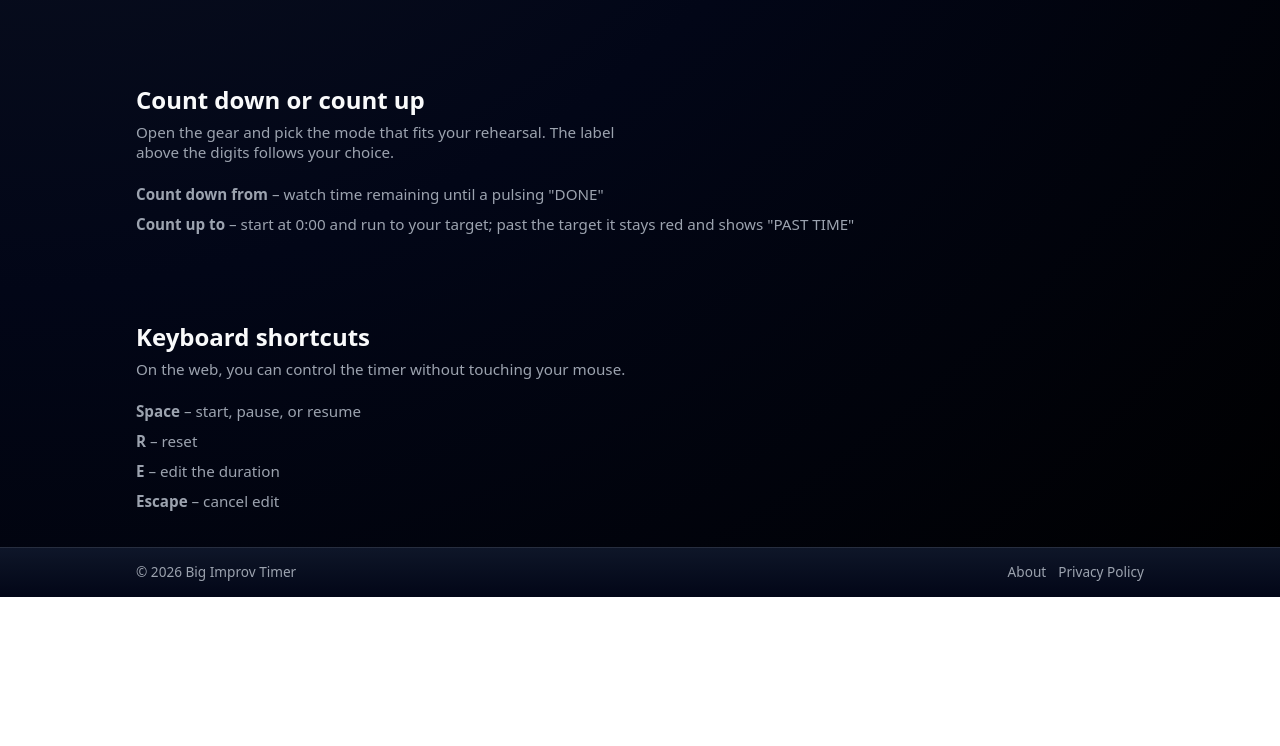
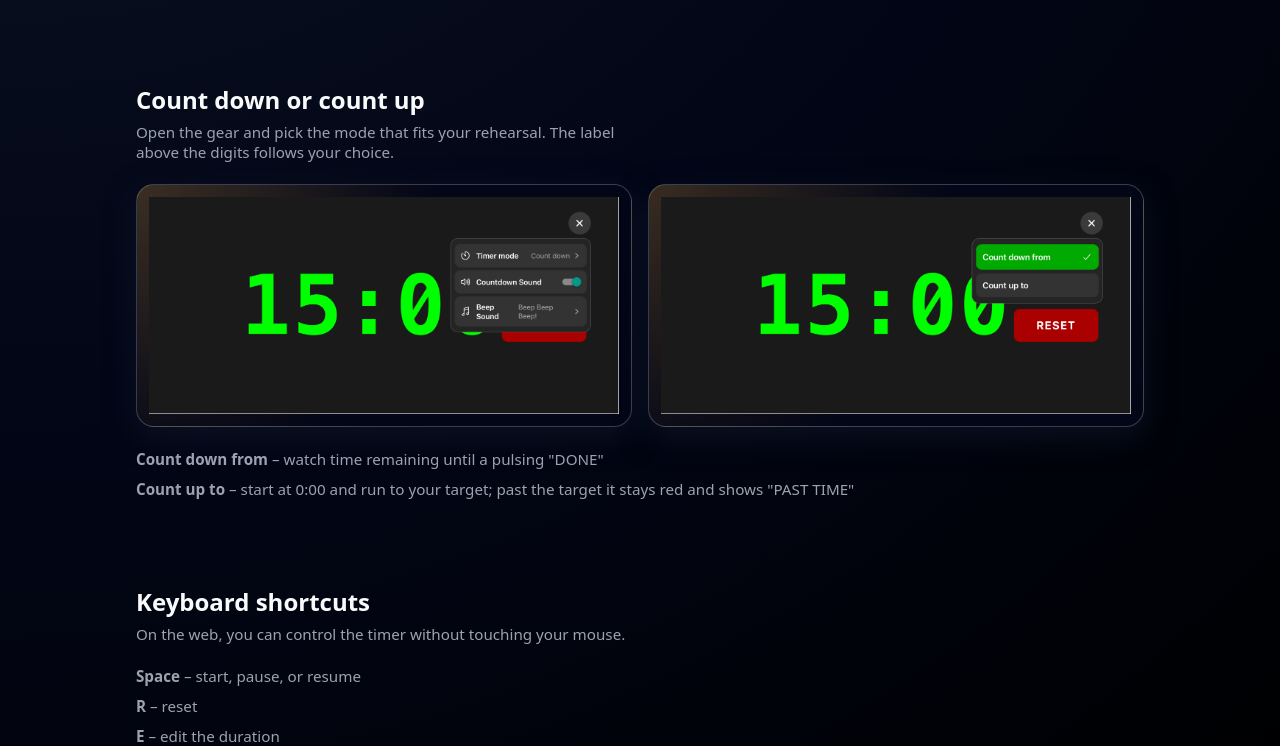
Before and after one commit to schisa/big-improv-timer-site, a plain HTML site: page index.html in a window 1280 px wide. Shown: the part 720-1466 px from the top of the page. Before the commit the page ends 1317 px from the top, so only its background shows below. Drawn offline with Linux system fonts and the light colour scheme.

Commit message:
feat: add hero, settings, and count-up screenshots to homepage
Co-authored-by: Cursor <cursoragent@cursor.com>

```diff
--- a/index.html
+++ b/index.html
@@ -16,7 +16,7 @@
   <link rel="manifest" href="/favicon/site.webmanifest" />
   <meta property="og:title" content="Big Improv Timer" />
   <meta property="og:description" content="A full-screen rehearsal timer built for improv teams. Count up or down, and see your time from across the room." />
-  <meta property="og:image" content="https://bigimprovtimer.xyz/assets/green.PNG" />
+  <meta property="og:image" content="https://bigimprovtimer.xyz/assets/hero.PNG" />
   <meta property="og:url" content="https://bigimprovtimer.xyz/" />
   <meta property="og:type" content="website" />
   <meta name="twitter:card" content="summary_large_image" />
@@ -62,7 +62,7 @@
         <div class="hero-visual">
           <div class="screenshot-frame">
             <img
-              src="assets/green.PNG"
+              src="assets/hero.PNG"
               alt="Big Improv Timer timer view with green background"
             />
           </div>
@@ -105,6 +105,20 @@
           Open the gear and pick the mode that fits your rehearsal. The label above the digits
           follows your choice.
         </p>
+        <div class="feature-shots">
+          <div class="screenshot-frame">
+            <img
+              src="assets/settings.PNG"
+              alt="Big Improv Timer settings menu with timer mode, countdown sound, and beep sound"
+            />
+          </div>
+          <div class="screenshot-frame">
+            <img
+              src="assets/count.PNG"
+              alt="Big Improv Timer mode picker showing Count down from and Count up to"
+            />
+          </div>
+        </div>
         <ul class="color-rules">
           <li>
             <span class="rule-text"><strong>Count down from</strong> – watch time remaining until a pulsing "DONE"</span>
--- a/styles.css
+++ b/styles.css
@@ -203,6 +203,12 @@ main {
   margin-bottom: 10px;
 }
 
+.screenshot-frame img {
+  width: 100%;
+  height: auto;
+  display: block;
+}
+
 
 /* Screenshots */
 
@@ -263,6 +269,23 @@ main {
 
 .rule-text code {
   font-size: 0.85rem;
+}
+
+.feature-shots {
+  display: grid;
+  grid-template-columns: repeat(2, minmax(0, 1fr));
+  gap: 16px;
+  margin: 0 0 22px;
+}
+
+.feature-shots .screenshot-frame {
+  margin-bottom: 0;
+}
+
+.feature-shots img {
+  width: 100%;
+  height: auto;
+  display: block;
 }
 
 
@@ -380,6 +403,10 @@ main {
     margin-top: 18px;
   }
 
+  .feature-shots {
+    grid-template-columns: minmax(0, 1fr);
+  }
+
   .header-inner {
     gap: 10px;
   }
```
Also changed, not shown: assets/count.PNG (added), assets/green.PNG, assets/hero.PNG (added), assets/settings.PNG (added).
